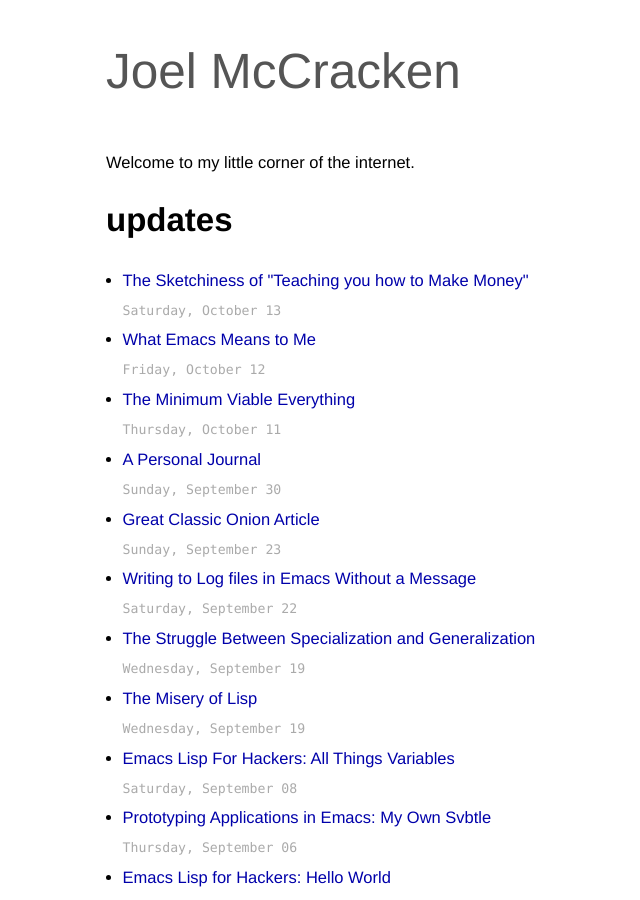
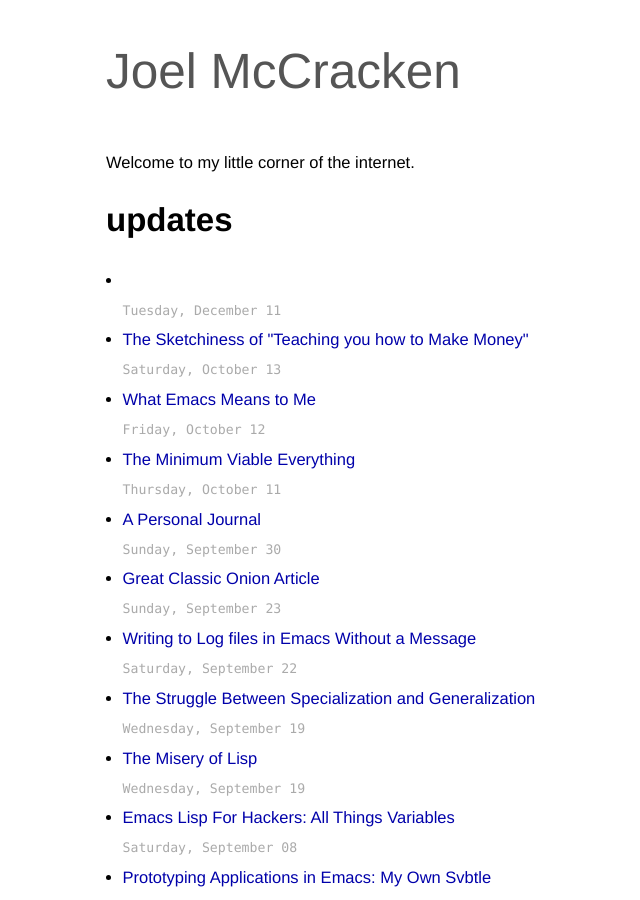
Before and after one commit to joelmccracken/joelmccracken.github.com, a Jekyll site: the page built from index.html, in a window 1280 px wide and 900 px high. Shown: the whole window, without its empty margins (204-844 px from the left). Built offline with Jekyll 4.4.1, drawn with Linux system fonts in a browser that asks for light colours; Markdown is read by kramdown in place of the engine named in the settings.

Commit message:
blah post not showing up, trying this

```diff
--- a/index.html
+++ b/index.html
@@ -25,12 +25,10 @@ title: Joel McCracken
   <h1>updates</h1>
   <ul class="posts">
     {% for post in site.posts %}
-      {% if post.status == 'published' %}
         <li>
           <a href="{{ post.url }}">{{ post.title }}</a> <br/>
           <span class="post-date">{{ post.date|date:'%A, %B %d'}}</span>
         </li>
-      {% endif %}
     {% endfor %}
   </ul>
 
```
